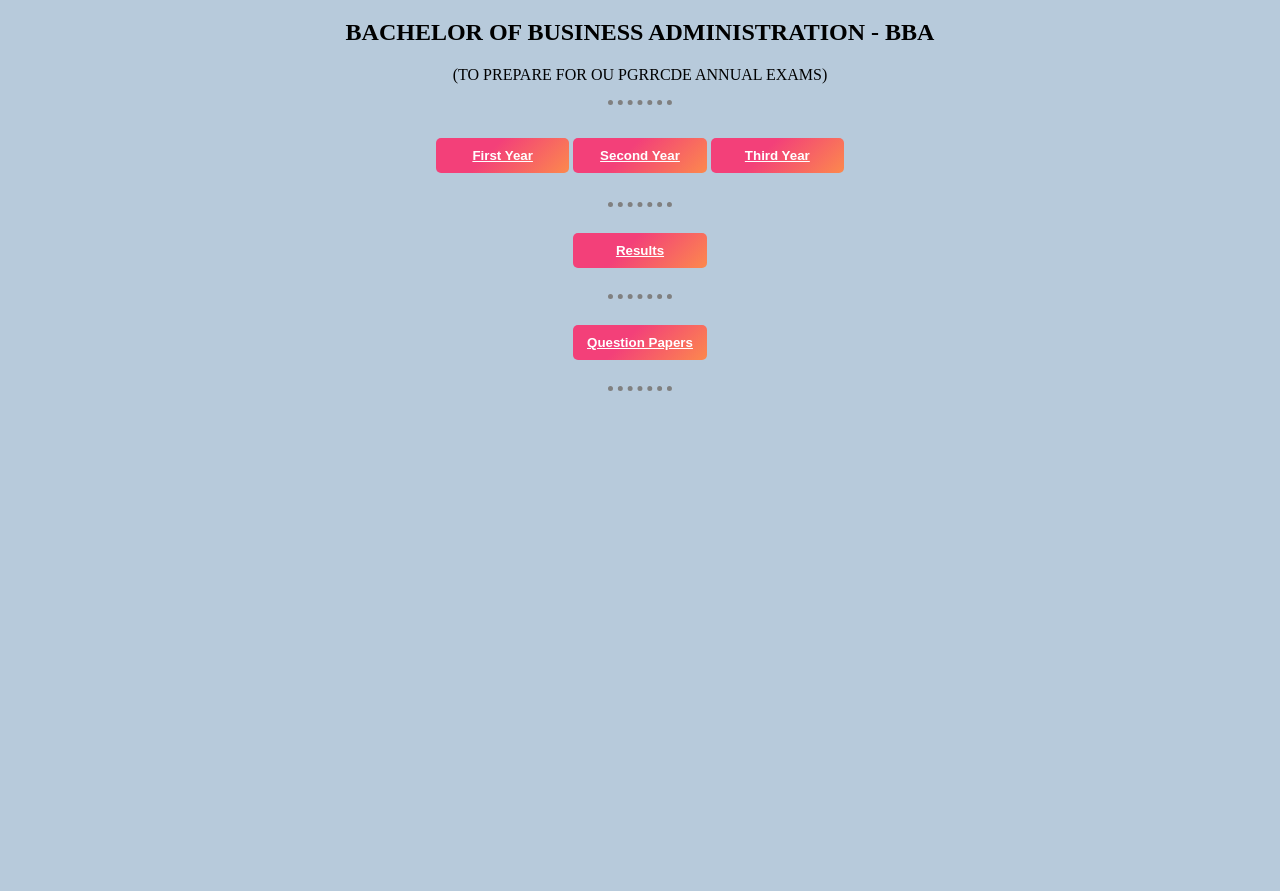
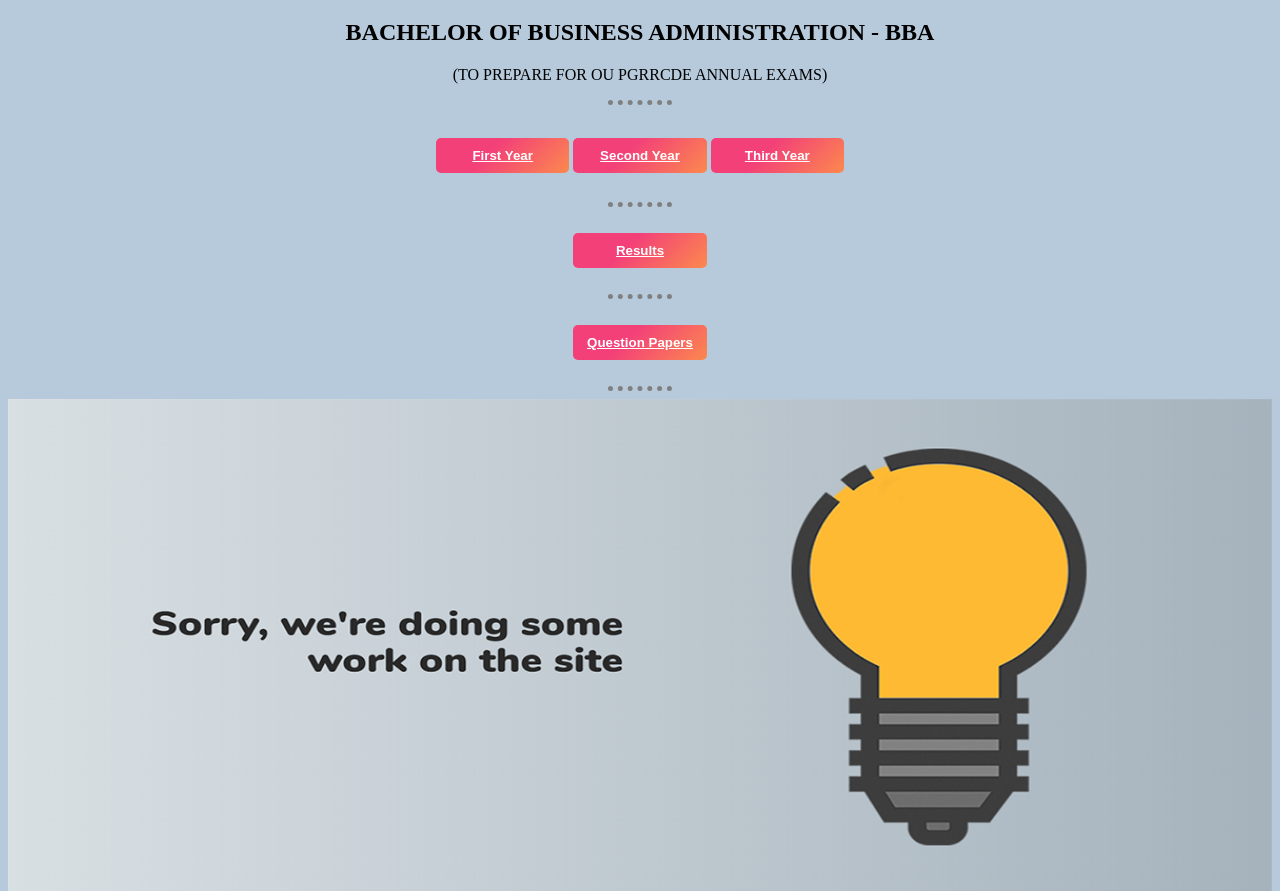
Before and after one commit to RufusRajC/bba, a plain HTML site: page index.html in a window 1280 px wide. Shown: the part 61-952 px from the top of the page. Before the commit the page ends 800 px from the top, so only its background shows below. Drawn offline with Linux system fonts and the light colour scheme.

Commit message:
Add files via upload

```diff
--- a/index.html
+++ b/index.html
@@ -38,5 +38,6 @@
           <br>
           <hr>
     </center>
+    <img class="underconstruction" src="images/underconstruction.gif" alt="image">
   </body>
 </html>
--- a/styles.css
+++ b/styles.css
@@ -2,9 +2,15 @@ body{
   background-color: #B7CADB;
 }
 
+
 img{
   height: 40px;
   width: 40px;
+}
+
+.underconstruction{
+  height: 700px;
+  width: 100%;
 }
 
 hr{
```
